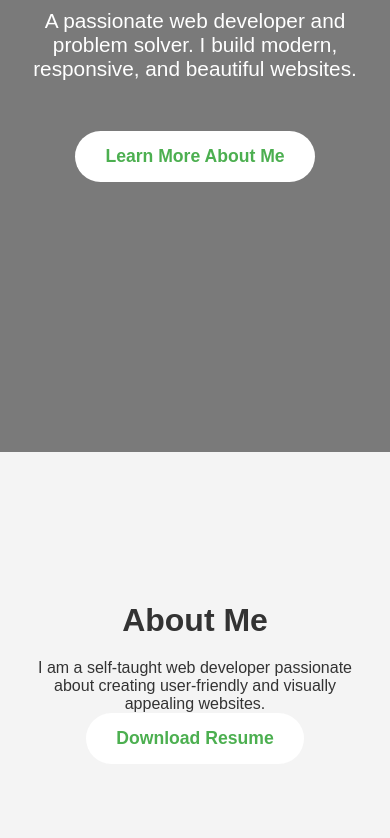
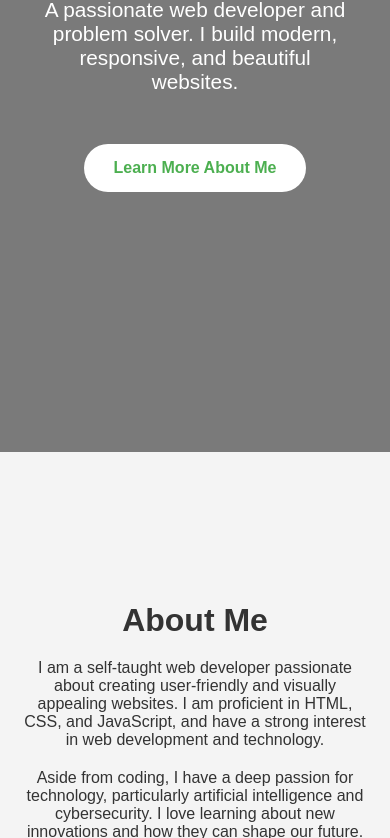
Before and after one commit to Tuleldennis/DennisYatorportfolio, a plain HTML site: page index.html in a window 390 px wide. Shown: the part 462-1300 px from the top of the page. Drawn offline with Linux system fonts and the light colour scheme.

Commit message:
Updated CSS for better spacing and added new details

```diff
--- a/index.html
+++ b/index.html
@@ -33,7 +33,8 @@
   <!-- About Section -->
   <section id="about">
     <h2>About Me</h2>
-    <p>I am a self-taught web developer passionate about creating user-friendly and visually appealing websites.</p>
+    <p>I am a self-taught web developer passionate about creating user-friendly and visually appealing websites. I am proficient in HTML, CSS, and JavaScript, and have a strong interest in web development and technology.</p>
+    <p>Aside from coding, I have a deep passion for technology, particularly artificial intelligence and cybersecurity. I love learning about new innovations and how they can shape our future.</p>
     <a href="Dennis_Yator_Resume.pdf" download class="cta-button">Download Resume</a>
   </section>
 
@@ -62,6 +63,7 @@
     <p>Email: <a href="mailto:tuleldennoh@gmail.com">tuleldennoh@gmail.com</a></p>
   </section>
 
+
   <footer>
     <p>© 2025 Dennis Yator | All Rights Reserved</p>
   </footer>
--- a/style.css
+++ b/style.css
@@ -113,6 +113,11 @@ h2 {
   margin-bottom: 20px;
 }
 
+/* Additional spacing for paragraphs */
+section p {
+  margin-bottom: 20px;
+}
+
 /* Projects */
 .project {
   background: white;
@@ -138,3 +143,23 @@ footer {
   bottom: 0;
   width: 100%;
 }
+
+/* Responsive Design */
+@media (max-width: 768px) {
+  nav {
+    flex-direction: column;
+    text-align: center;
+  }
+
+  .landing-content {
+    max-width: 90%;
+  }
+
+  .cta-button {
+    font-size: 1rem;
+  }
+
+  .project {
+    max-width: 100%;
+  }
+}
```
